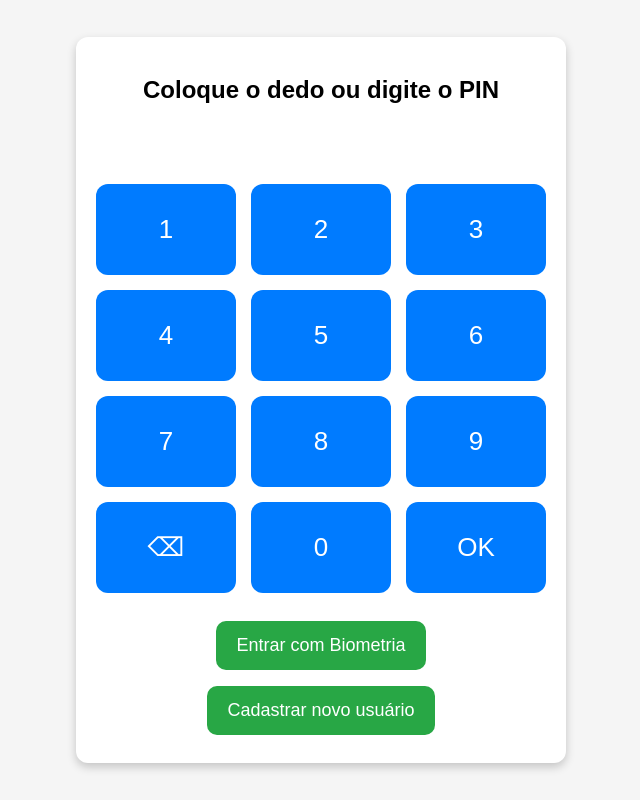
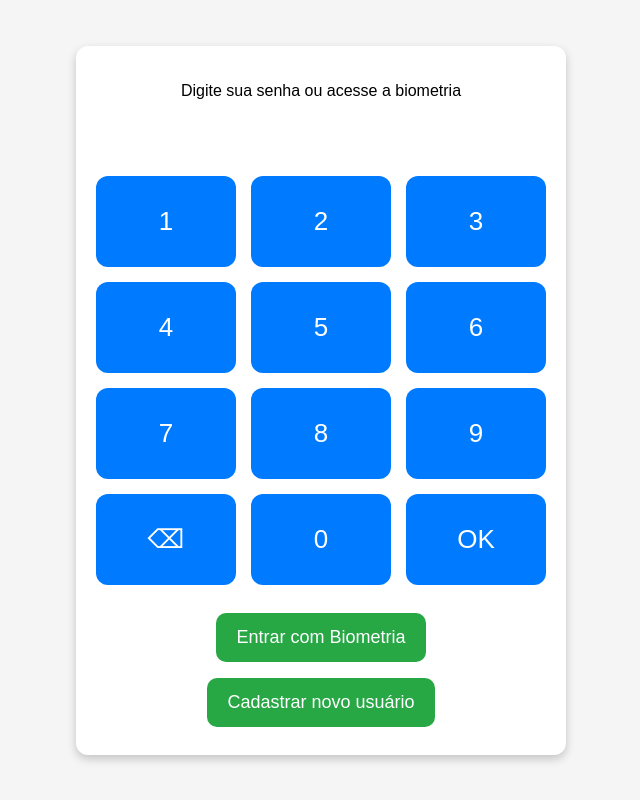
Before and after one commit to lucasfreitas0702/biometria-lanche, a Flask app: page / in a window 1280 px wide. Shown: the whole page, without its empty margins (319-959 px from the left). Run offline with Flask 3, Linux system fonts and the light colour scheme.

Commit message:
index.html

```diff
--- a/templates/index.html
+++ b/templates/index.html
@@ -7,7 +7,7 @@
 </head>
 <body>
   <div class="container">
-    <h2>Coloque o dedo ou digite o PIN</h2>
+    <p>Digite sua senha ou acesse a biometria</p>
 
     <div id="pin-display"></div>
 
```
